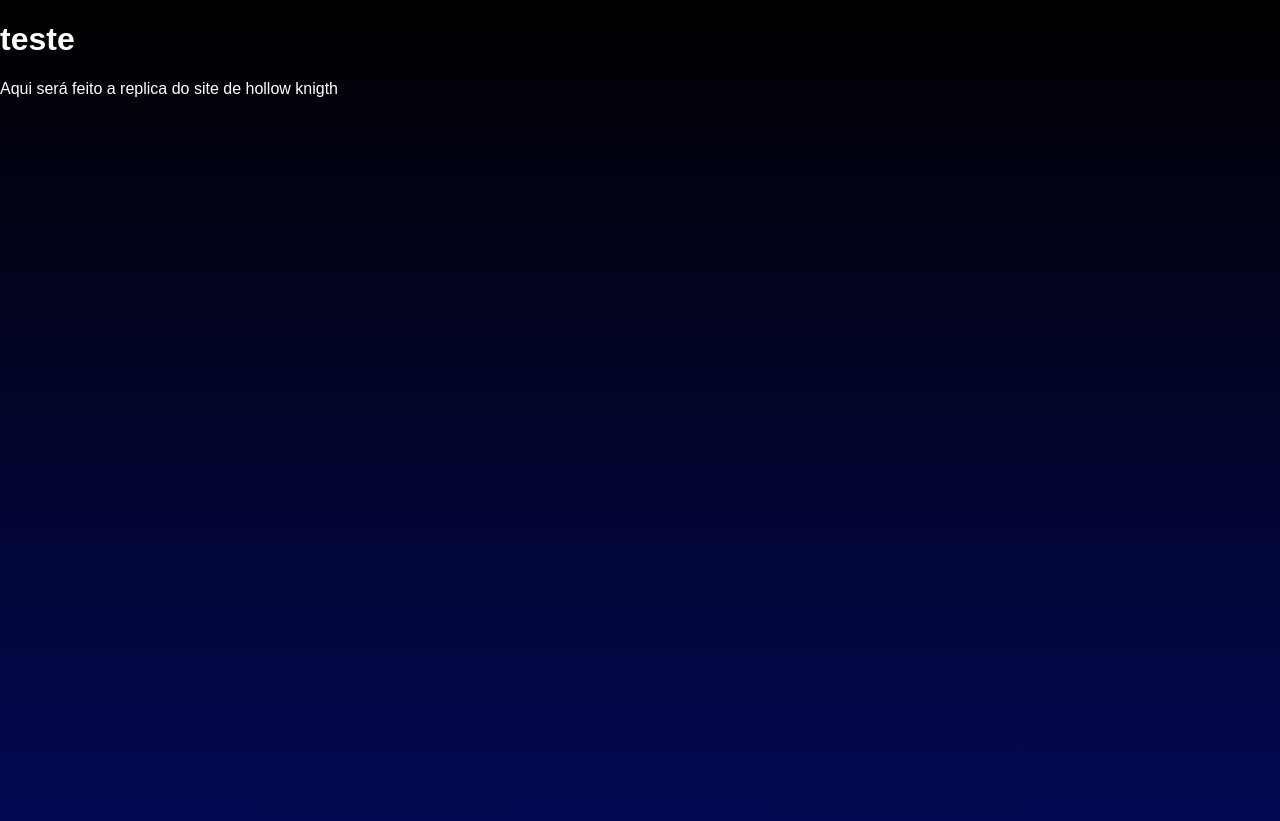
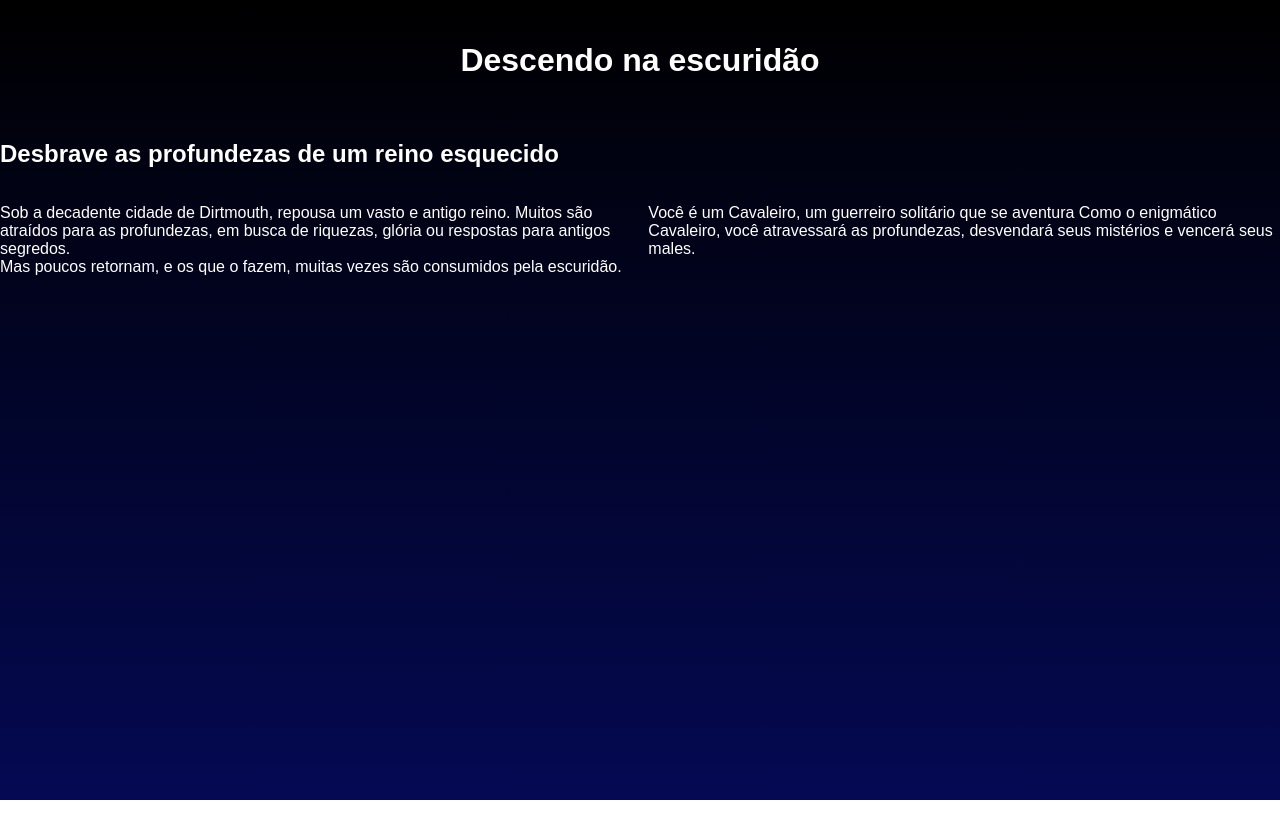
Before and after one commit to marshhhdev/hollow-replica, a plain HTML site: page index.html in a window 1280 px wide. After the commit the page ends 800 px from the top, so only its background shows below. Drawn offline with Linux system fonts and the light colour scheme.

Commit message:
adicionado mais alguns textos

```diff
--- a/index.html
+++ b/index.html
@@ -8,9 +8,15 @@
     <title>Hollow knight</title>
 </head>
 <body>
-    <div id="container">
-        <h1>teste</h1>
+    <div id="titulo">
+        <h1>Descendo na escuridão</h1>
     </div>
-    <p>Aqui será feito a replica do site de hollow knigth</p>
+    <h2>Desbrave as profundezas de um reino esquecido</h2>
+    <div id="paragrafo">
+        <p>Sob a decadente cidade de Dirtmouth, repousa um vasto e antigo reino. Muitos são atraídos para as profundezas, em busca de riquezas, glória ou respostas para antigos segredos. <br>
+        Mas poucos retornam, e os que o fazem, muitas vezes são consumidos pela escuridão.</p>
+        <p>Você é um Cavaleiro, um guerreiro solitário que se aventura
+        Como o enigmático Cavaleiro, você atravessará as profundezas, desvendará seus mistérios e vencerá seus males.</p>
+    </div>
 </body>
 </html>
--- a/style.css
+++ b/style.css
@@ -8,9 +8,12 @@ body{
     background-repeat: no-repeat;
     background-size: cover;
     color: white;
-.container {
-    align-items: center;
+#titulo {
+        display: flex;
+        justify-content: center;
+        align-items: center;
+        height: 15vh;
+    }
+#paragrafo{
     display: flex;
-    text-align: center;
-    }
 }
```
